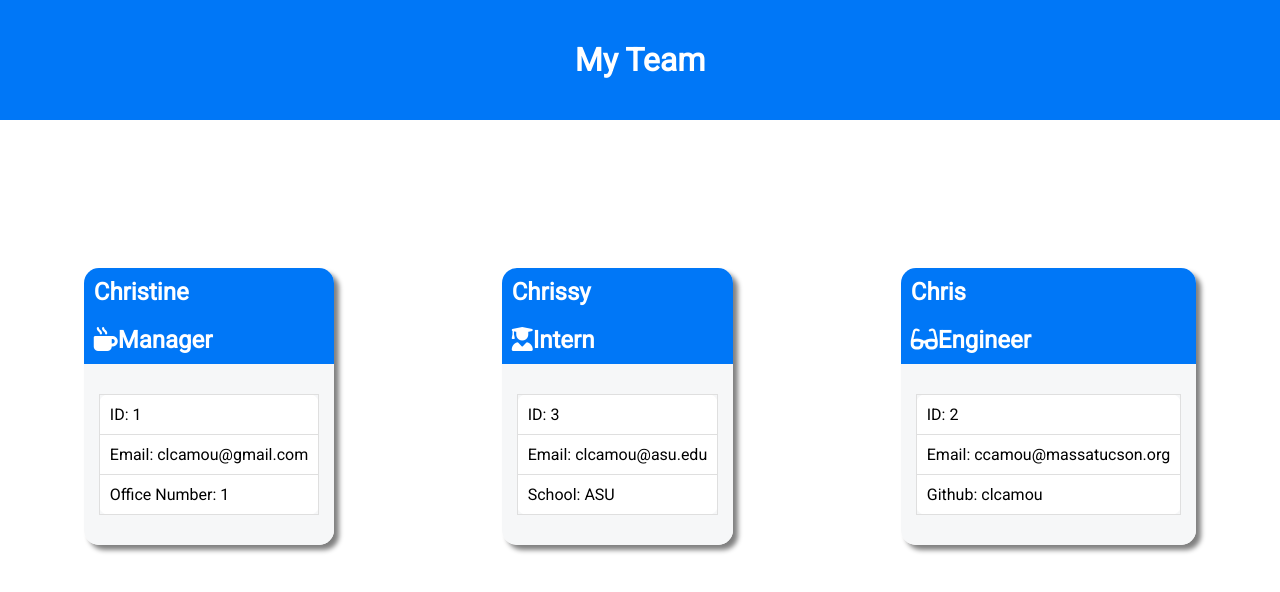
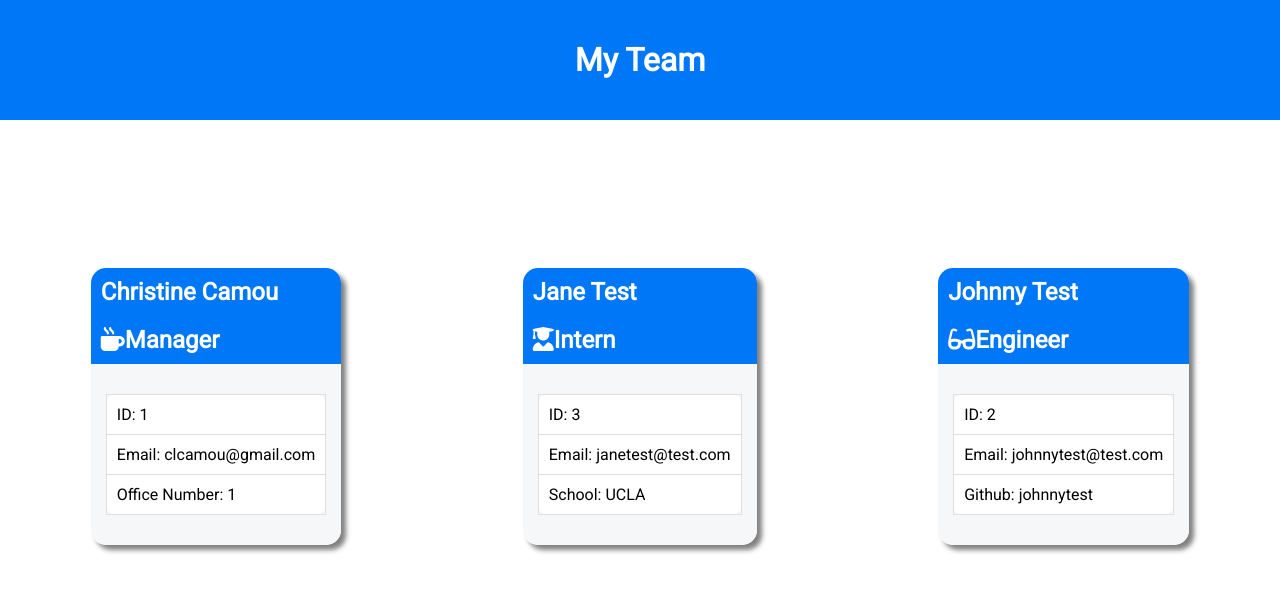
Before and after one commit to clcamou/Employee-Template-Engine, a website: page output/index.html in a window 1280 px wide. Drawn offline with Linux system fonts and the light colour scheme.

Commit message:
fixed recording

```diff
--- a/output/index.html
+++ b/output/index.html
@@ -91,7 +91,7 @@
         <div class="conatainer">
             <div class="card">
     <div class="cardheader">
-        <h2>Christine </h2>
+        <h2>Christine Camou</h2>
         <h2><i class="fas fa-mug-hot"></i>Manager</h2>
     </div>
     <div class="cardbody">
@@ -111,7 +111,7 @@
     <div class="card">
 
         <div class="cardheader">
-            <h2>Chrissy </h2>
+            <h2>Jane Test</h2>
             <h2><i class="fas fa-user-graduate"></i>Intern</h2>
         </div>
 
@@ -121,16 +121,16 @@
                 <td>ID: 3</td>
             </tr>
             <tr>
-                <td>Email: clcamou@asu.edu</td>
+                <td>Email: janetest@test.com</td>
             </tr>
             <tr>
-                <td>School: ASU</td>
+                <td>School: UCLA</td>
             </tr>
         </table>
     </div>
 </div><div class="card">
     <div class="cardheader">
-        <h2>Chris</h2>
+        <h2>Johnny Test</h2>
         <h2><i class="fas fa-glasses"></i>Engineer</h2>
     </div>
     <div class="cardbody">
@@ -139,10 +139,10 @@
                 <td>ID: 2</td>
             </tr>
             <tr>
-                <td>Email: ccamou@massatucson.org</td>
+                <td>Email: johnnytest@test.com</td>
             </tr>
             <tr>
-                <td>Github: clcamou</td>
+                <td>Github: johnnytest</td>
             </tr>
         </table>
     </div>
```
Also changed, not shown: README.md, 1 other file.
